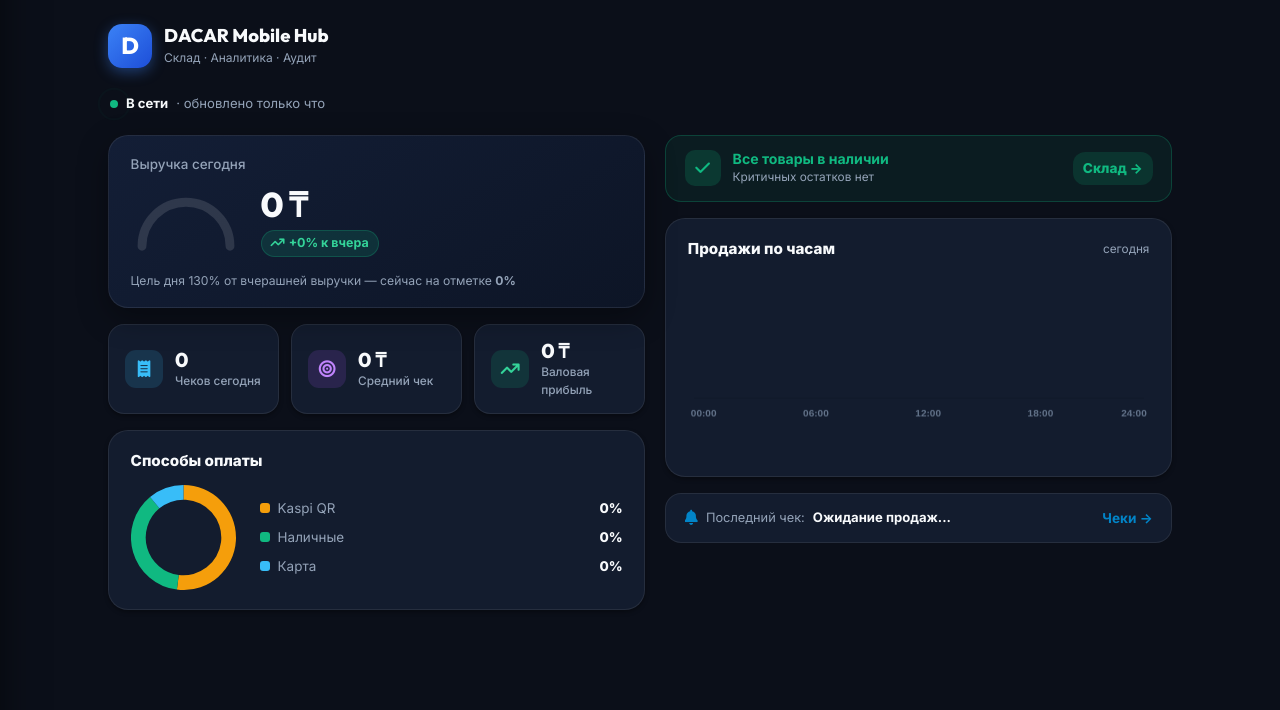
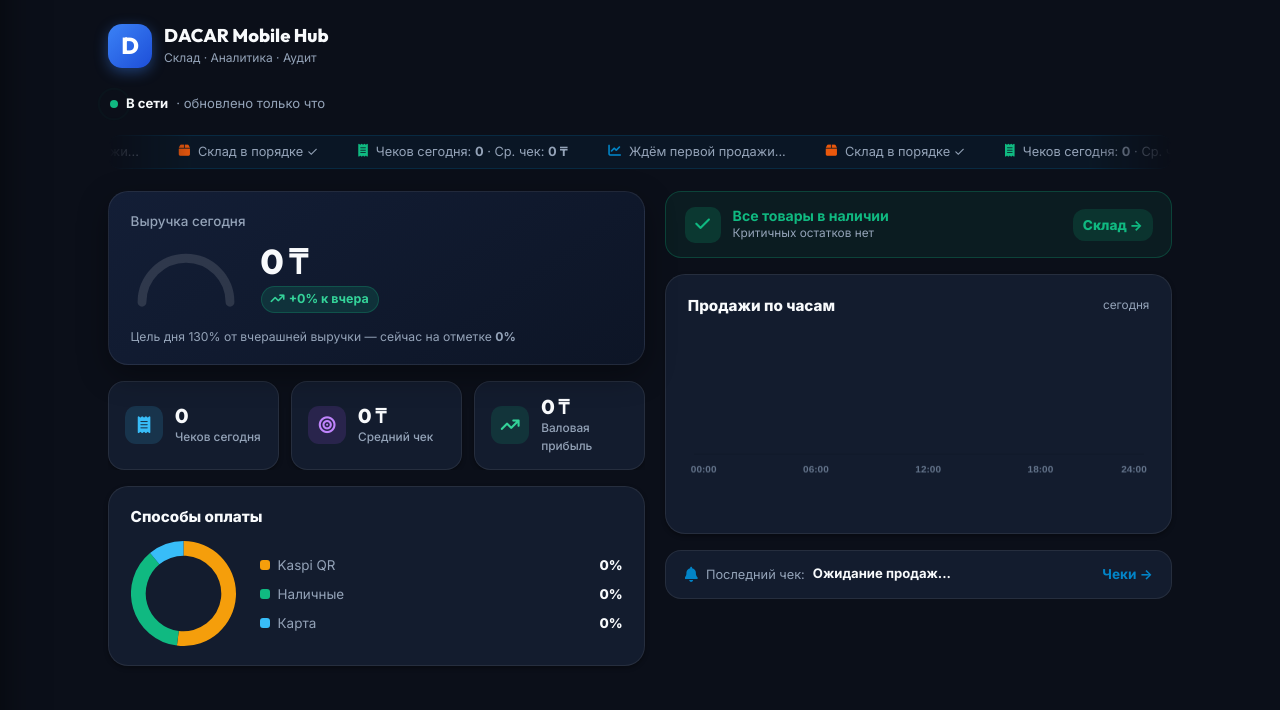
Before and after one commit to kazban0v/Dacar, a Django app: page /m/ in a window 1280 px wide. Shown: the part 63-773 px from the top of the page. Before the commit the page ends 673 px from the top, so only its background shows below. Run offline with Django 5.2, Linux system fonts and the light colour scheme; the visitor is signed in with stand-in values (Sample User, id 1); data comes from the database, SQL or seed files in the repository; data that the repository does not hold is empty.

Commit message:
feat(ui): Этап 2 — Marquee-тикер, snap-scroll KPI, last_sale в контексте дашборда

```diff
--- a/analytics/views.py
+++ b/analytics/views.py
@@ -146,6 +146,11 @@ def dashboard_view(request):
     # Recent sales
     recent_orders = SaleOrder.objects.select_related('cashier').all()[:10]
 
+    # Last completed sale (для Marquee-тикера)
+    last_sale = SaleOrder.objects.filter(
+        status='COMPLETED'
+    ).select_related('cashier').order_by('-id').first()
+
     return render(request, 'analytics/dashboard.html', {
         'today_revenue': today_revenue,
         'yesterday_revenue': yesterday_rev,
@@ -162,6 +167,7 @@ def dashboard_view(request):
         'hourly_sales': hourly_data,
         'cashier_stats': cashier_stats,
         'recent_orders': recent_orders,
+        'last_sale': last_sale,
     })
 
 
--- a/templates/mobile/analytics/dashboard.html
+++ b/templates/mobile/analytics/dashboard.html
@@ -549,6 +549,45 @@
         <span>· обновлено только что</span>
     </div>
 
+    <!-- MARQUEE TICKER (Бегущая строка событий) -->
+    <div class="marquee-container" id="marqueeTicker" style="border-radius: var(--radius-md); background: rgba(2,132,199,0.07); border: 1px solid rgba(2,132,199,0.18); padding: 0.4rem 0; margin-bottom: 0.25rem;">
+        <div class="marquee-track" id="marqueeTrack">
+            <span class="marquee-item" style="display:flex;align-items:center;gap:0.5rem;font-size:0.8rem;color:var(--text-secondary);white-space:nowrap;">
+                <i class="fa-solid fa-chart-line" style="color:var(--accent-cyan);"></i>
+                <span id="marqueeLastSale">{% if last_sale %}✅ Чек №{{ last_sale.order_number }} — {{ last_sale.total_amount|floatformat:0 }} ₸{% else %}Ждём первой продажи...{% endif %}</span>
+            </span>
+            <span style="display:flex;align-items:center;gap:0.5rem;font-size:0.8rem;color:var(--text-secondary);white-space:nowrap;">
+                <i class="fa-solid fa-box" style="color:var(--accent-orange);"></i>
+                {% if low_stock_count > 0 %}
+                <span>⚠️ Товаров на исходе: <strong>{{ low_stock_count }}</strong> позиций</span>
+                {% else %}
+                <span>Склад в порядке ✓</span>
+                {% endif %}
+            </span>
+            <span style="display:flex;align-items:center;gap:0.5rem;font-size:0.8rem;color:var(--text-secondary);white-space:nowrap;">
+                <i class="fa-solid fa-receipt" style="color:var(--accent-green);"></i>
+                <span>Чеков сегодня: <strong>{{ today_count }}</strong> · Ср. чек: <strong>{{ today_avg_check|floatformat:0 }} ₸</strong></span>
+            </span>
+            <!-- Дублируем для бесшовной петли -->
+            <span class="marquee-item" style="display:flex;align-items:center;gap:0.5rem;font-size:0.8rem;color:var(--text-secondary);white-space:nowrap;" aria-hidden="true">
+                <i class="fa-solid fa-chart-line" style="color:var(--accent-cyan);"></i>
+                <span>{% if last_sale %}✅ Чек №{{ last_sale.order_number }} — {{ last_sale.total_amount|floatformat:0 }} ₸{% else %}Ждём первой продажи...{% endif %}</span>
+            </span>
+            <span style="display:flex;align-items:center;gap:0.5rem;font-size:0.8rem;color:var(--text-secondary);white-space:nowrap;" aria-hidden="true">
+                <i class="fa-solid fa-box" style="color:var(--accent-orange);"></i>
+                {% if low_stock_count > 0 %}
+                <span>⚠️ Товаров на исходе: <strong>{{ low_stock_count }}</strong> позиций</span>
+                {% else %}
+                <span>Склад в порядке ✓</span>
+                {% endif %}
+            </span>
+            <span style="display:flex;align-items:center;gap:0.5rem;font-size:0.8rem;color:var(--text-secondary);white-space:nowrap;" aria-hidden="true">
+                <i class="fa-solid fa-receipt" style="color:var(--accent-green);"></i>
+                <span>Чеков сегодня: <strong>{{ today_count }}</strong> · Ср. чек: <strong>{{ today_avg_check|floatformat:0 }} ₸</strong></span>
+            </span>
+        </div>
+    </div>
+
     <!-- RESPONSIVE TABLET COCKPIT WRAPPER -->
     <div class="hub-tablet-grid">
 
@@ -591,8 +630,8 @@
                 </div>
             </div>
 
-            <!-- 2. 3-COLUMN COMPACT KPI GRID -->
-            <div class="hub-mini-kpi-grid">
+            <!-- 2. 3-COLUMN COMPACT KPI GRID (Horizontal Snap Scroll on mobile) -->
+            <div class="hub-mini-kpi-grid snap-row" role="region" aria-label="Ключевые показатели">
                 <!-- Чеков сегодня -->
                 <div class="hub-mini-kpi-card">
                     <div class="hub-kpi-icon-box blue">
@@ -988,6 +1027,12 @@
             lastSaleEl.textContent = `№${data.last_order.order_number} • ${Math.round(data.last_order.total_amount).toLocaleString('ru-RU')} ₸ (${data.last_order.payment_method_display})`;
         }
 
+        // Marquee ticker last sale update
+        const marqueeLastSaleEl = document.getElementById('marqueeLastSale');
+        if (marqueeLastSaleEl && data.last_order) {
+            marqueeLastSaleEl.textContent = `✅ Чек №${data.last_order.order_number} — ${Math.round(data.last_order.total_amount).toLocaleString('ru-RU')} ₸`;
+        }
+
         // Charts
         if (data.hourly_sales) {
             initHourlyChart(data.hourly_sales);
```
